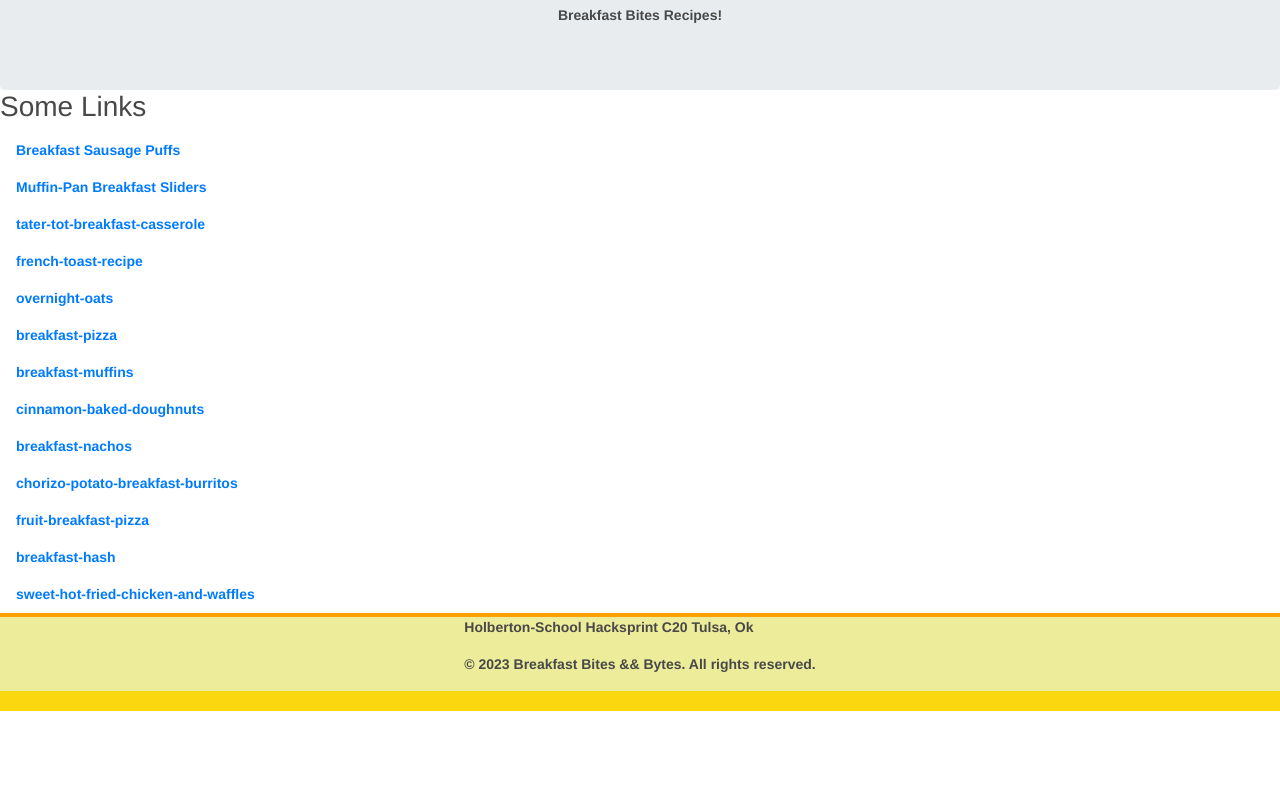
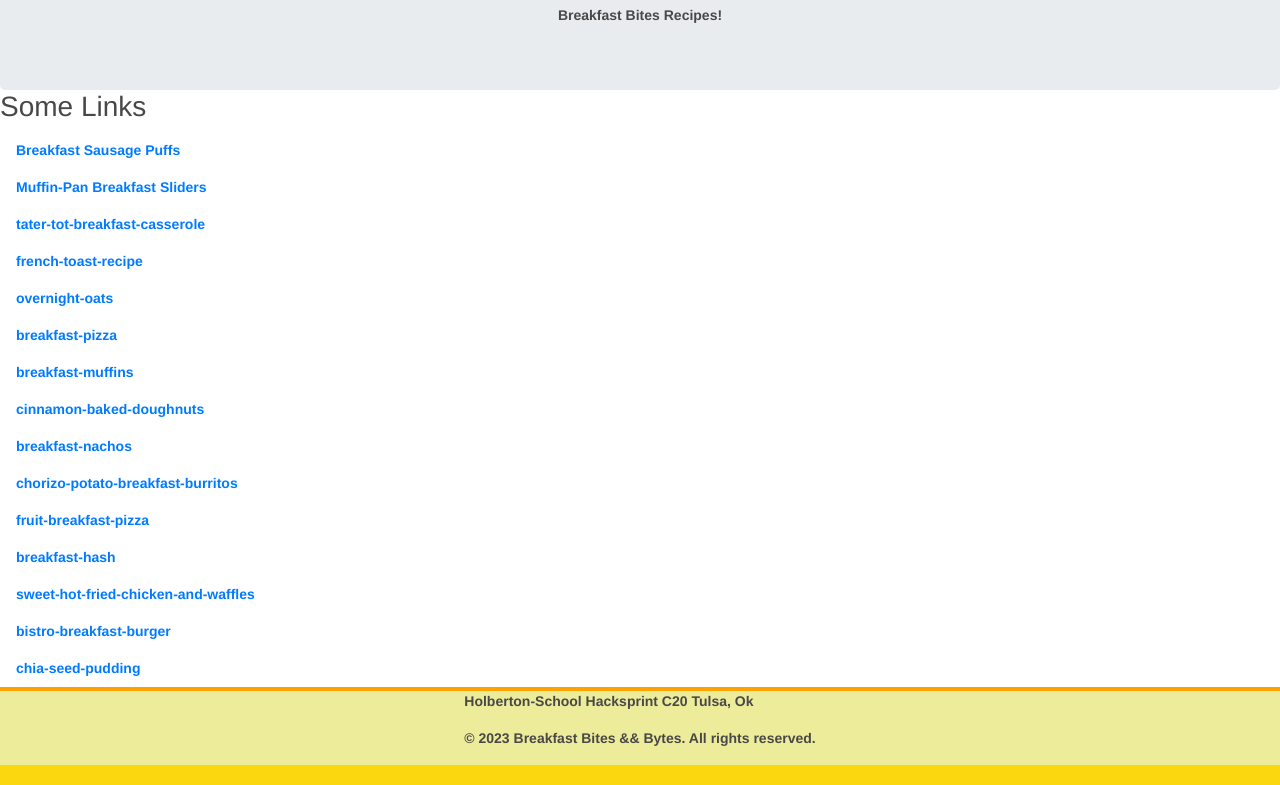
Before and after one commit to CKCarr/breakfast_hacksprint, a plain HTML site: page recipes.html in a window 1280 px wide. Shown: the part 431-1216 px from the top of the page. Before the commit the page ends 1142 px from the top, so only its background shows below. Drawn offline with nearby package versions, Linux system fonts and the light colour scheme; files that its build step writes are made by us from their sources.

Commit message:
work in prog

```diff
--- a/recipes.html
+++ b/recipes.html
@@ -145,6 +145,15 @@
         <a class="nav-link" href="https://www.foodnetwork.com/kitchen/classes/sweet-hot-fried-chicken-and-waffles_db0dc792-922d-46f2-ac8f-96a39c8e6c13">sweet-hot-fried-chicken-and-waffles</a>
         </li>
 
+        <li class="nav-item">
+          <a class="nav-link" href="https://www.foodnetwork.com/kitchen/classes/bistro-breakfast-burger_af218644-c055-4e8b-a7f6-b97c455f7ef1">bistro-breakfast-burger</a>
+          </li>
+
+          <li class="nav-item">
+            <a class="nav-link" href=https://www.foodnetwork.com/recipes/giada-de-laurentiis/chia-seed-pudding-3362661>chia-seed-pudding</a>
+
+            </li>
+
         <hr class="d-sm-none" />
     </div>
 
```
